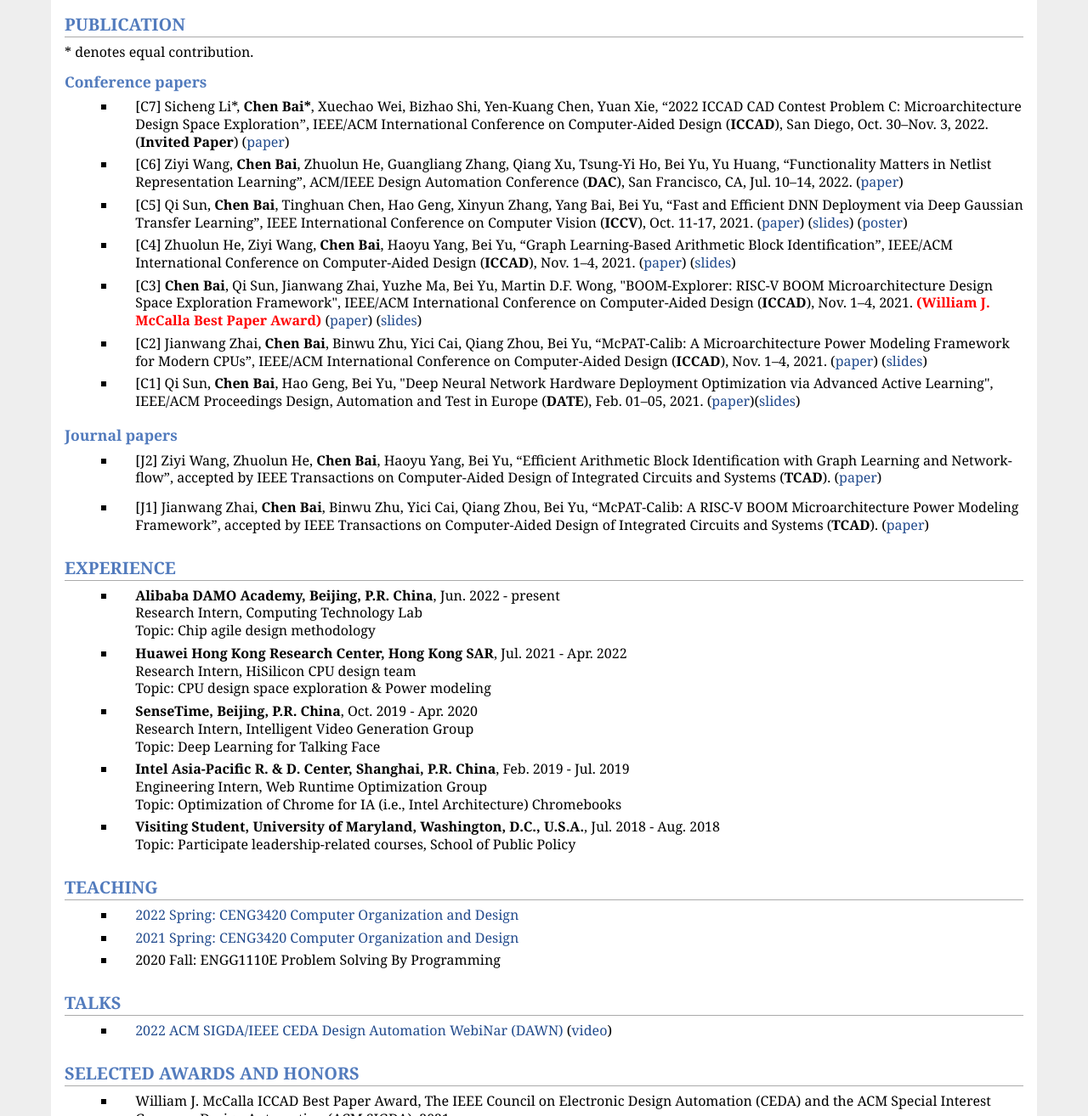
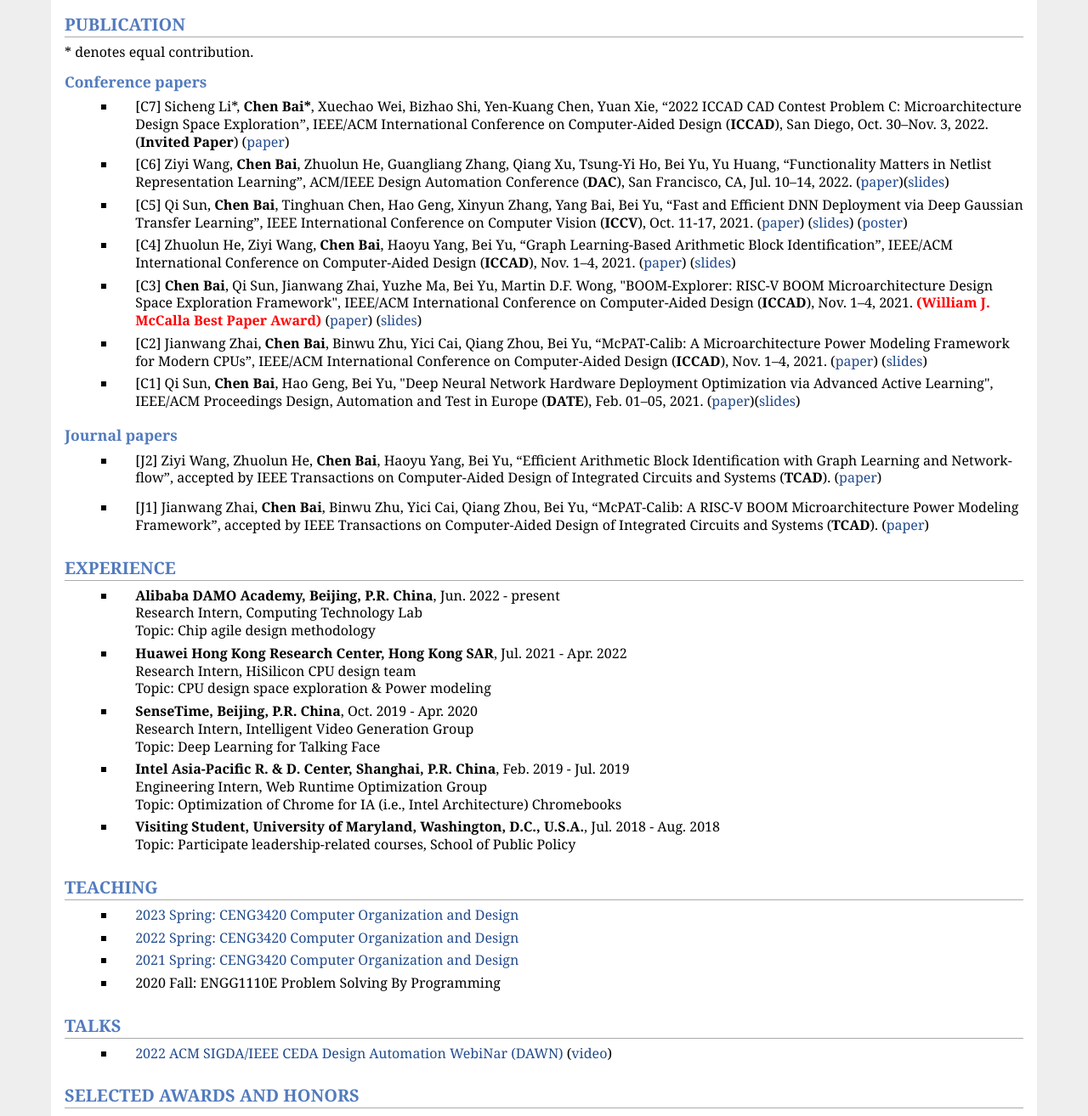
Before and after one commit to yyyyyt123/yyyyyt123.github.io, a plain HTML site: page index.html in a window 1280 px wide. Shown: the part 673-1987 px from the top of the page at 85% size. Drawn offline with Linux system fonts and the light colour scheme.

Commit message:
Update the web page

```diff
--- a/index.html
+++ b/index.html
@@ -95,7 +95,7 @@
 
 				<li>
 					<p>
-						[C6] Ziyi Wang, <b>Chen Bai</b>, Zhuolun He, Guangliang Zhang, Qiang Xu, Tsung-Yi Ho, Bei Yu, Yu Huang, “Functionality Matters in Netlist Representation Learning”, ACM/IEEE Design Automation Conference (<b>DAC</b>), San Francisco, CA, Jul. 10–14, 2022. (<a href="https://dl.acm.org/doi/abs/10.1145/3489517.3530410" target=&ldquo;blank&rdquo;>paper</a>)
+						[C6] Ziyi Wang, <b>Chen Bai</b>, Zhuolun He, Guangliang Zhang, Qiang Xu, Tsung-Yi Ho, Bei Yu, Yu Huang, “Functionality Matters in Netlist Representation Learning”, ACM/IEEE Design Automation Conference (<b>DAC</b>), San Francisco, CA, Jul. 10–14, 2022. (<a href="https://dl.acm.org/doi/abs/10.1145/3489517.3530410" target=&ldquo;blank&rdquo;>paper</a>)(<a href="http://www.cse.cuhk.edu.hk/~byu/papers/C142-DAC2022-GCL-slides.pdf" target=&ldquo;blank&rdquo;>slides</a>)
 					</p>
 				</li>
 
@@ -199,6 +199,12 @@
 
 			<li>
 				<p>
+					<a href="http://www.cse.cuhk.edu.hk/~byu/CENG3420/2023Spring/index.html">2023 Spring: CENG3420 Computer Organization and Design</a>
+				</p>
+			</li>
+
+			<li>
+				<p>
 					<a href="http://www.cse.cuhk.edu.hk/~byu/CENG3420/2022Spring/index.html">2022 Spring: CENG3420 Computer Organization and Design</a>
 				</p>
 			</li>
```
